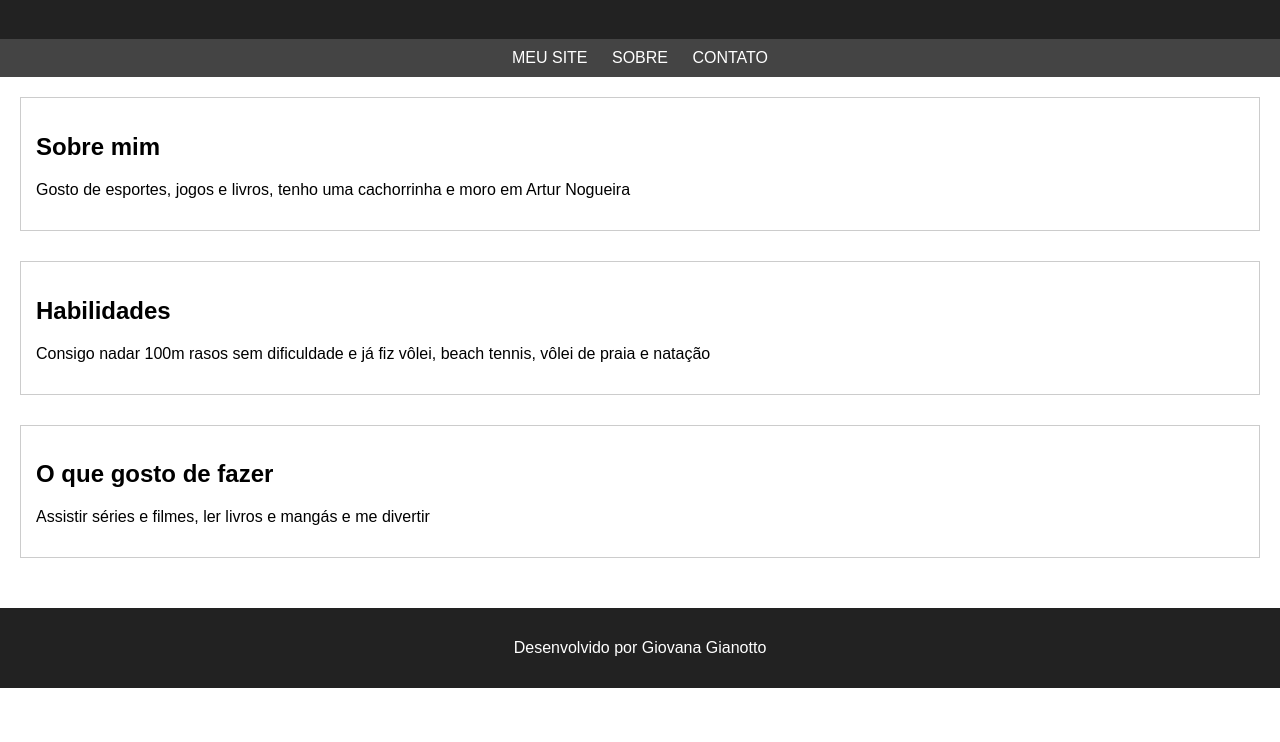
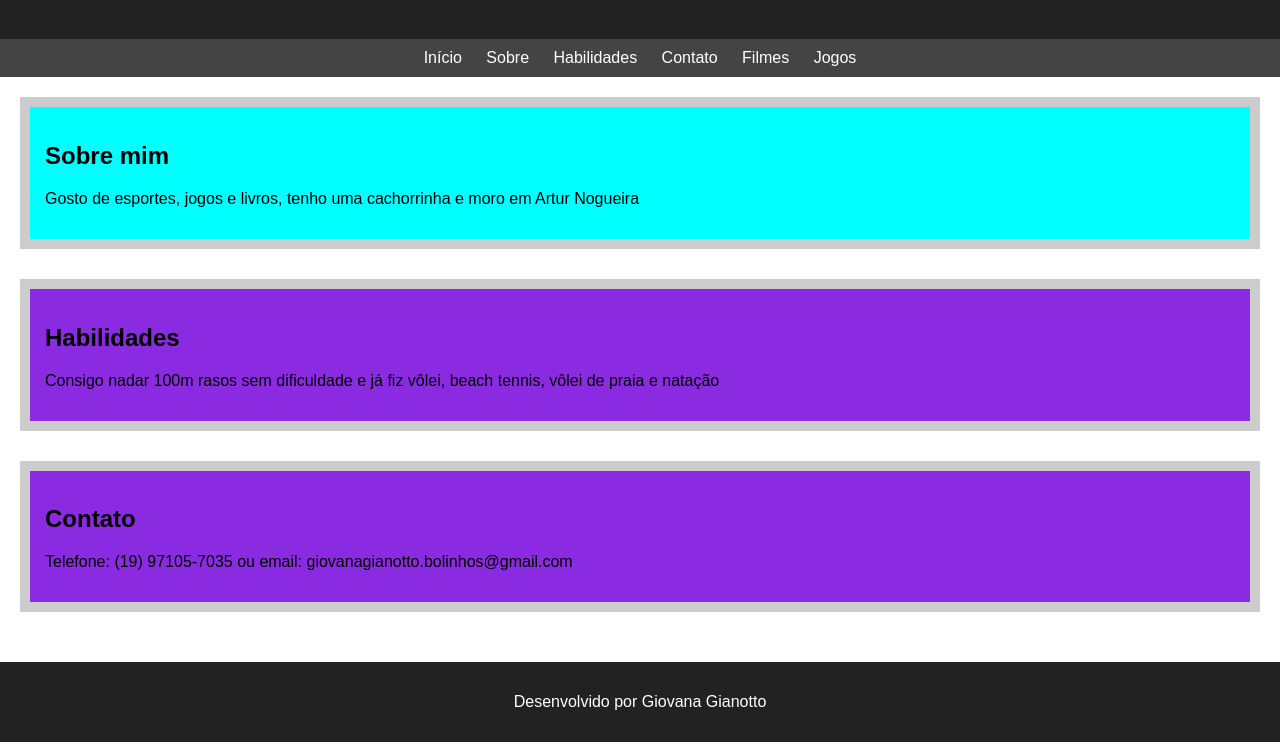
Before and after one commit to Gica-02/giovana-gianotto-1ATI-2Bimestre, a plain HTML site: page index.html in a window 1280 px wide. Shown: the part 81-823 px from the top of the page. Before the commit the page ends 800 px from the top, so only its background shows below. Drawn offline with Linux system fonts and the light colour scheme.

Commit message:
alterações

```diff
--- a/css/style.css
+++ b/css/style.css
@@ -27,10 +27,18 @@ main{
     padding: 20px;
 }
 
+#sobre {
+    background-color: aqua;
+}
+
+.bg-color{
+    background-color: blueviolet;
+}
+
 section{
     margin-bottom: 30px;
     padding: 15px;
-    border: 1px solid #ccc;
+    border: 10px solid #ccc;
 }
 footer{
     background-color: #222;
--- a/index.html
+++ b/index.html
@@ -7,26 +7,29 @@
     <link rel="stylesheet" href="css/style.css"/>
 </head>
 <body>
-    <header>
+   <header>
         <h1>MEU SITE</h1>
     </header>
     <nav>
-    <a href="">MEU SITE</a>
-    <a href="">SOBRE</a>
-    <a href="">CONTATO</a>
+        <a href="index.html">Início</a>
+        <a href="#sobre">Sobre</a>
+        <a href="#habilidades">Habilidades</a>
+        <a href="#contato">Contato</a>
+        <a href="filmes.html">Filmes</a>
+        <a href="jogos.html">Jogos</a>
     </nav>
     <main>
-    <section>
+    <section id="sobre" class="bg-color">
         <h2>Sobre mim</h2>
         <p>Gosto de esportes, jogos e livros, tenho uma cachorrinha e moro em Artur Nogueira</p>
     </section>
-        <section>
+        <section id="habilidades" class="bg-color">
             <h2>Habilidades</h2>
             <p>Consigo nadar 100m rasos sem dificuldade e já fiz vôlei, beach tennis, vôlei de praia e natação</p>
         </section>
-            <section>
-                <h2>O que gosto de fazer</h2>
-                <p>Assistir séries e filmes, ler livros e mangás e me divertir</p>
+            <section id="contato" class="bg-color">
+                <h2>Contato</h2>
+                <p>Telefone: (19) 97105-7035 ou email: giovanagianotto.bolinhos@gmail.com</p>
             </section>
     </main>
     <footer>
```
Also changed, not shown: filmes.html (added, +19 -0 lines), jogos.html (added, +19 -0 lines).
